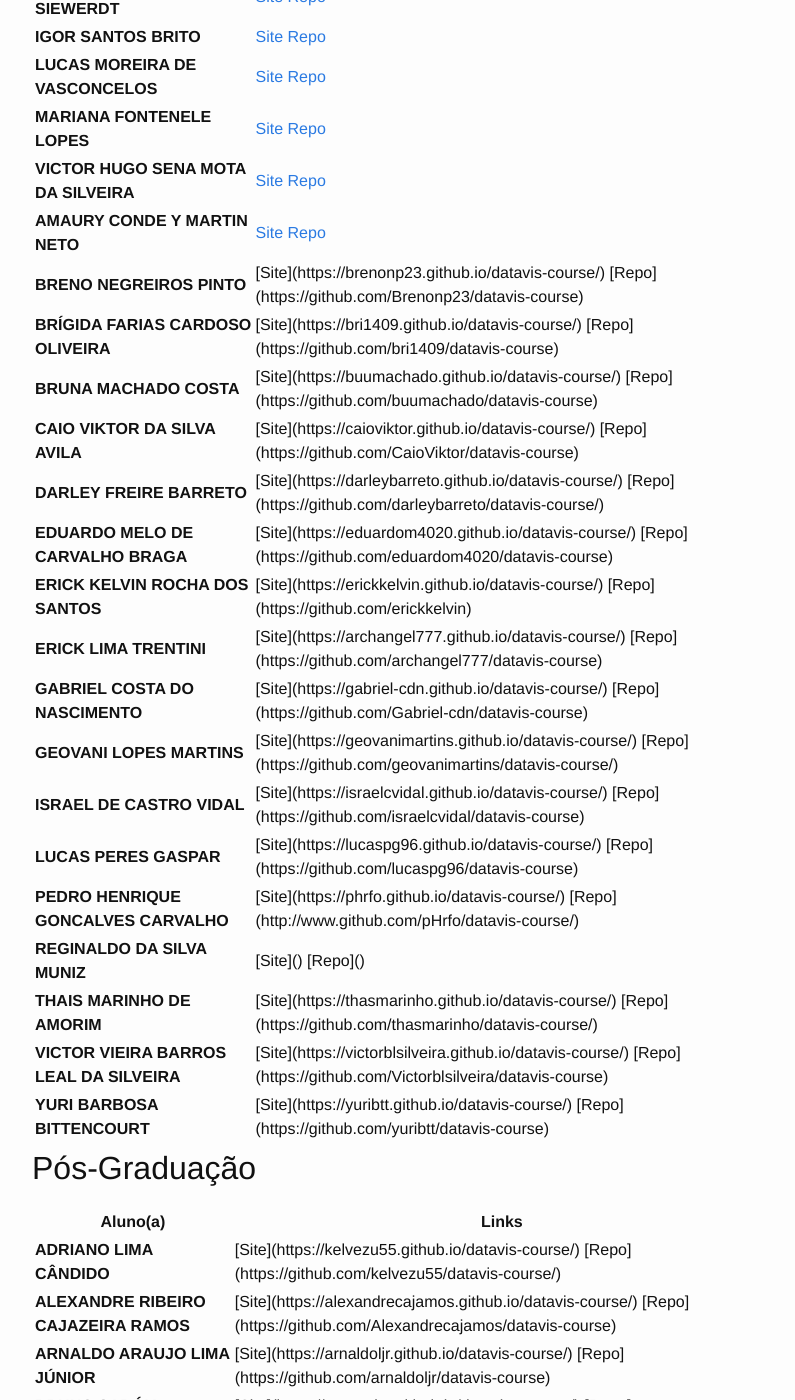
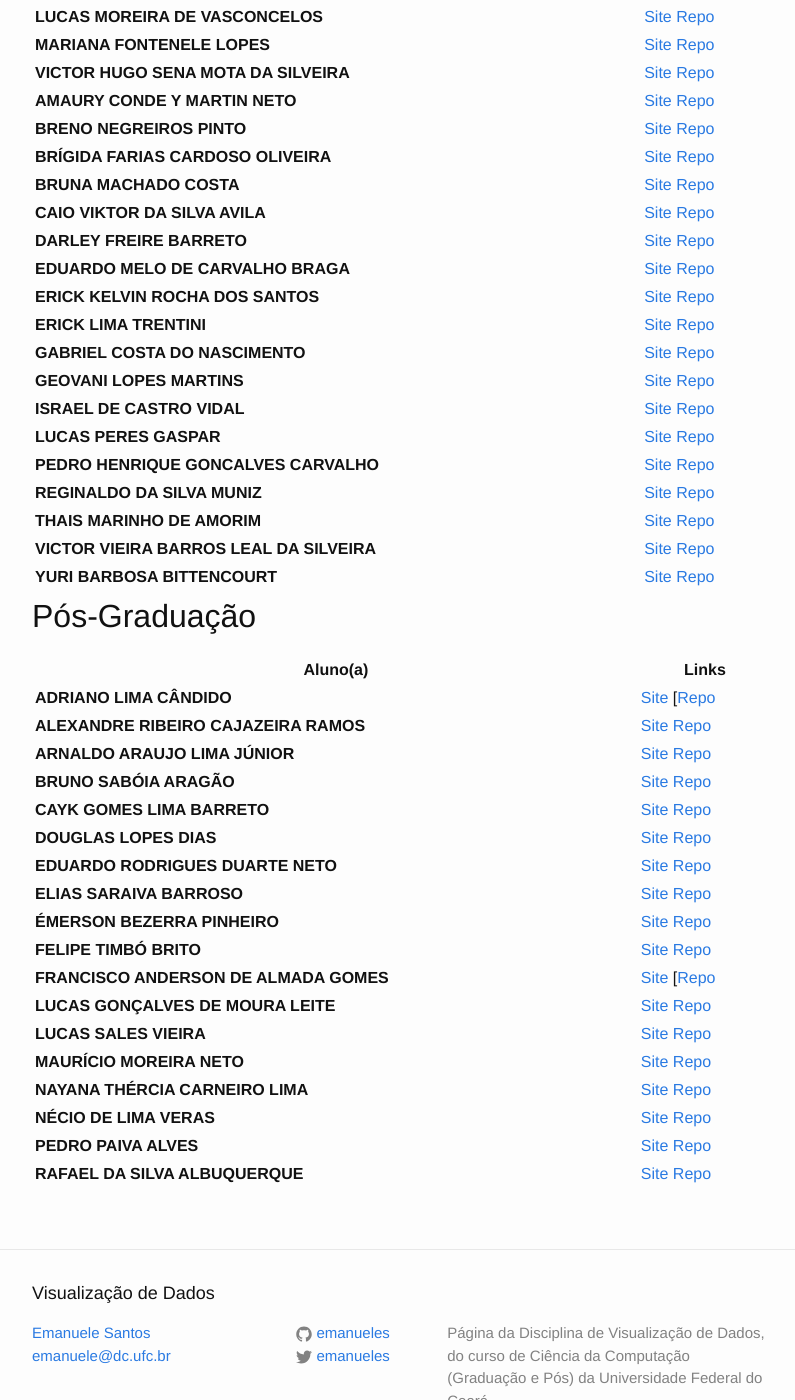
Before and after one commit to emanueles/datavis-course, a Jekyll site: the page built from _posts/2017-09-25-repositorios-alunos.md, in a window 1280 px wide and 1400 px high, scrolled down 424 px. Shown: the whole window, without its empty margins (238-1033 px from the left). Built offline with Jekyll 4.4.1, drawn with Linux system fonts in a browser that asks for light colours; our own code applies the rules of GitHub Pages for plain Markdown files; some of the changed text lies outside the part shown.

Commit message:
Finished syntax fix.

```diff
--- a/_posts/2017-09-25-repositorios-alunos.md
+++ b/_posts/2017-09-25-repositorios-alunos.md
@@ -40,71 +40,71 @@
     </tr>
     <tr>
       <td><b>BRENO NEGREIROS PINTO</b></td>
-      <td>[Site](https://brenonp23.github.io/datavis-course/) [Repo](https://github.com/Brenonp23/datavis-course)</td>
+      <td><a href="https://brenonp23.github.io/datavis-course/">Site</a> <a href="https://github.com/Brenonp23/datavis-course">Repo</a></td>
     </tr>
     <tr>
       <td><b>BRÍGIDA FARIAS CARDOSO OLIVEIRA</b></td>
-      <td>[Site](https://bri1409.github.io/datavis-course/) [Repo](https://github.com/bri1409/datavis-course)</td>
+      <td><a href="https://bri1409.github.io/datavis-course/">Site</a> <a href="https://github.com/bri1409/datavis-course">Repo</a></td>
     </tr>
     <tr>
       <td><b>BRUNA MACHADO COSTA</b></td>
-      <td>[Site](https://buumachado.github.io/datavis-course/) [Repo](https://github.com/buumachado/datavis-course)</td>
+      <td><a href="https://buumachado.github.io/datavis-course/">Site</a> <a href="https://github.com/buumachado/datavis-course">Repo</a></td>
     </tr>
     <tr>
       <td><b>CAIO VIKTOR DA SILVA AVILA</b></td>
-      <td>[Site](https://caioviktor.github.io/datavis-course/) [Repo](https://github.com/CaioViktor/datavis-course)</td>
+      <td><a href="https://caioviktor.github.io/datavis-course/">Site</a> <a href="https://github.com/CaioViktor/datavis-course">Repo</a></td>
     </tr>
     <tr>
       <td><b>DARLEY FREIRE BARRETO</b></td>
-      <td>[Site](https://darleybarreto.github.io/datavis-course/) [Repo](https://github.com/darleybarreto/datavis-course/)</td>
+      <td><a href="https://darleybarreto.github.io/datavis-course/">Site</a> <a href="https://github.com/darleybarreto/datavis-course/">Repo</a></td>
     </tr>
     <tr>
       <td><b>EDUARDO MELO DE CARVALHO BRAGA</b></td>
-      <td>[Site](https://eduardom4020.github.io/datavis-course/) [Repo](https://github.com/eduardom4020/datavis-course)</td>
+      <td><a href="https://eduardom4020.github.io/datavis-course/">Site</a> <a href="https://github.com/eduardom4020/datavis-course">Repo</a></td>
     </tr>
     <tr>
       <td><b>ERICK KELVIN ROCHA DOS SANTOS</b></td>
-      <td>[Site](https://erickkelvin.github.io/datavis-course/) [Repo](https://github.com/erickkelvin)</td>
+      <td><a href="https://erickkelvin.github.io/datavis-course/">Site</a> <a href="https://github.com/erickkelvin/datavis-course/">Repo</a></td>
     </tr>
     <tr>
       <td><b>ERICK LIMA TRENTINI</b></td>
-      <td>[Site](https://archangel777.github.io/datavis-course/) [Repo](https://github.com/archangel777/datavis-course)</td>
+      <td><a href="https://archangel777.github.io/datavis-course/">Site</a> <a href="https://github.com/archangel777/datavis-course">Repo</a></td>
     </tr>
     <tr>
       <td><b>GABRIEL COSTA DO NASCIMENTO</b></td>
-      <td>[Site](https://gabriel-cdn.github.io/datavis-course/) [Repo](https://github.com/Gabriel-cdn/datavis-course)</td>
+      <td><a href="https://gabriel-cdn.github.io/datavis-course/">Site</a> <a href="https://github.com/Gabriel-cdn/datavis-course">Repo</a></td>
     </tr>
     <tr>
       <td><b>GEOVANI LOPES MARTINS</b></td>
-      <td>[Site](https://geovanimartins.github.io/datavis-course/) [Repo](https://github.com/geovanimartins/datavis-course/)</td>
+      <td><a href="https://geovanimartins.github.io/datavis-course/">Site</a> <a href="https://github.com/geovanimartins/datavis-course/">Repo</a></td>
     </tr>
     <tr>
       <td><b>ISRAEL DE CASTRO VIDAL</b></td>
-      <td>[Site](https://israelcvidal.github.io/datavis-course/) [Repo](https://github.com/israelcvidal/datavis-course)</td>
+      <td><a href="https://israelcvidal.github.io/datavis-course/">Site</a> <a href="https://github.com/israelcvidal/datavis-course">Repo</a></td>
     </tr>
     <tr>
       <td><b>LUCAS PERES GASPAR</b></td>
-      <td>[Site](https://lucaspg96.github.io/datavis-course/) [Repo](https://github.com/lucaspg96/datavis-course)</td>
+      <td><a href="https://lucaspg96.github.io/datavis-course/">Site</a> <a href="https://github.com/lucaspg96/datavis-course">Repo</a></td>
     </tr>
     <tr>
       <td><b>PEDRO HENRIQUE GONCALVES CARVALHO</b></td>
-      <td>[Site](https://phrfo.github.io/datavis-course/) [Repo](http://www.github.com/pHrfo/datavis-course/)</td>
+      <td><a href="https://phrfo.github.io/datavis-course/">Site</a> <a href="http://www.github.com/pHrfo/datavis-course/">Repo</a></td>
     </tr>
     <tr>
       <td><b>REGINALDO DA SILVA MUNIZ</b></td>
-      <td>[Site]() [Repo]()</td>
+      <td><a href="https://reginaldomuniz.github.io/datavis-course/">Site</a> <a href="https://github.com/reginaldomuniz">Repo</a></td>
     </tr>
     <tr>
       <td><b>THAIS MARINHO DE AMORIM</b></td>
-      <td>[Site](https://thasmarinho.github.io/datavis-course/) [Repo](https://github.com/thasmarinho/datavis-course/)</td>
+      <td><a href="https://thasmarinho.github.io/datavis-course/">Site</a> <a href="https://github.com/thasmarinho/datavis-course/">Repo</a></td>
     </tr>
     <tr>
       <td><b>VICTOR VIEIRA BARROS LEAL DA SILVEIRA</b></td>
-      <td>[Site](https://victorblsilveira.github.io/datavis-course/) [Repo](https://github.com/Victorblsilveira/datavis-course)</td>
+      <td><a href="https://victorblsilveira.github.io/datavis-course/">Site</a> <a href="https://github.com/Victorblsilveira/datavis-course">Repo</a></td>
     </tr>
     <tr>
       <td><b>YURI BARBOSA BITTENCOURT</b></td>
-      <td>[Site](https://yuribtt.github.io/datavis-course/) [Repo](https://github.com/yuribtt/datavis-course)</td>
+      <td><a href="https://yuribtt.github.io/datavis-course/">Site</a> <a href="https://github.com/yuribtt/datavis-course">Repo</a></td>
     </tr>
 </tbody>
 </table>
@@ -122,75 +122,75 @@
   <tbody>
     <tr>
       <td><b>ADRIANO LIMA CÂNDIDO</b></td>
-      <td>[Site](https://kelvezu55.github.io/datavis-course/) [Repo](https://github.com/kelvezu55/datavis-course/)</td>
+      <td><a href="https://kelvezu55.github.io/datavis-course/">Site</a> [<a href="https://github.com/kelvezu55/datavis-course/">Repo</a></td>
     </tr>
     <tr>
       <td><b>ALEXANDRE RIBEIRO CAJAZEIRA RAMOS</b></td>
-      <td>[Site](https://alexandrecajamos.github.io/datavis-course/) [Repo](https://github.com/Alexandrecajamos/datavis-course)</td>
+      <td><a href="https://alexandrecajamos.github.io/datavis-course/">Site</a> <a href="https://github.com/Alexandrecajamos/datavis-course">Repo</a></td>
     </tr>
     <tr>
       <td><b>ARNALDO ARAUJO LIMA JÚNIOR</b></td>
-      <td>[Site](https://arnaldoljr.github.io/datavis-course/) [Repo](https://github.com/arnaldoljr/datavis-course)</td>
+      <td><a href="https://arnaldoljr.github.io/datavis-course/">Site</a> <a href="https://github.com/arnaldoljr/datavis-course">Repo</a></td>
     </tr>
      <tr>
       <td><b>BRUNO SABÓIA ARAGÃO</b></td>
-      <td>[Site](https://aragaobs.github.io/datavis--course/) [Repo](https://github.com/aragaobs/datavis--course/)</td>
+      <td><a href="https://aragaobs.github.io/datavis--course/">Site</a> <a href="https://github.com/aragaobs/datavis--course/">Repo</a></td>
     </tr>
      <tr>
       <td><b>CAYK GOMES LIMA BARRETO</b></td>
-      <td>[Site](https://cayk.github.io/datavis-course/) [Repo](https://github.com/Cayk/datavis-course)</td>
+      <td><a href="https://cayk.github.io/datavis-course/">Site</a> <a href="https://github.com/Cayk/datavis-course">Repo</a></td>
     </tr>
      <tr>
       <td><b>DOUGLAS LOPES DIAS</b></td>
-      <td>[Site](https://dldouglaslopes.github.io/datavis-course/) [Repo](https://github.com/dldouglaslopes/datavis-course)</td>
+      <td><a href="https://dldouglaslopes.github.io/datavis-course/">Site</a> <a href="https://github.com/dldouglaslopes/datavis-course">Repo</a></td>
     </tr>
      <tr>
       <td><b>EDUARDO RODRIGUES DUARTE NETO</b></td>
-      <td>[Site](https://edurdneto.github.io/datavis-course/) [Repo](https://github.com/edurdneto/datavis-course/)</td>
+      <td><a href="https://edurdneto.github.io/datavis-course/">Site</a> <a href="https://github.com/edurdneto/datavis-course/">Repo</a></td>
     </tr>
     <tr>
       <td><b>ELIAS SARAIVA BARROSO</b></td>
-      <td>[Site](https://elias-barroso.github.io/datavis-course/) [Repo](https://github.com/elias-barroso/datavis-course)</td>
+      <td><a href="https://elias-barroso.github.io/datavis-course/">Site</a> <a href="https://github.com/elias-barroso/datavis-course">Repo</a></td>
     </tr>
     <tr>
       <td><b>ÉMERSON BEZERRA PINHEIRO</b></td>
-      <td>[Site](https://emersonbie.github.io/datavis-course/) [Repo](https://github.com/emersonbie/datavis-course/)</td>
+      <td><a href="https://emersonbie.github.io/datavis-course/">Site</a> <a href="https://github.com/emersonbie/datavis-course/">Repo</a></td>
     </tr>
      <tr>
       <td><b>FELIPE TIMBÓ BRITO</b></td>
-      <td>[Site](https://felipetimbo.github.io/datavis-course/) [Repo](https://github.com/felipetimbo/datavis-course/)</td>
+      <td><a href="https://felipetimbo.github.io/datavis-course/">Site</a> <a href="https://github.com/felipetimbo/datavis-course/">Repo</a></td>
     </tr>
      <tr>
       <td><b>FRANCISCO ANDERSON DE ALMADA GOMES</b></td>
-      <td>[???]() [Repo](https://github.com/andersonalmada/datavis-course)</td>
+      <td><a href="https://andersonalmada.github.io/datavis-course/">Site</a> [<a href="https://github.com/andersonalmada/datavis-course">Repo</a></td>
     </tr>
      <tr>
       <td><b>LUCAS GONÇALVES DE MOURA LEITE</b></td>
-      <td>[Site](https://lucasgml.github.io/datavis-course/) [Repo](https://github.com/lucasgml/datavis-course/)</td>
+      <td><a href="https://lucasgml.github.io/datavis-course/">Site</a> <a href="https://github.com/lucasgml/datavis-course/">Repo</a></td>
     </tr>
      <tr>
       <td><b>LUCAS SALES VIEIRA</b></td>
-      <td>[Site](https://lucassales.github.io/datavis-course/) [Repo](https://github.com/LucasSales/datavis-course)</td>
+      <td><a href="https://lucassales.github.io/datavis-course/">Site</a> <a href="https://github.com/LucasSales/datavis-course">Repo</a></td>
     </tr>
      <tr>
       <td><b>MAURÍCIO MOREIRA NETO</b></td>
-      <td>[Site](https://maumneto.github.io/datavis-course) [Repo](https://github.com/maumneto/datavis-course)</td>
+      <td><a href="https://maumneto.github.io/datavis-course">Site</a> <a href="https://github.com/maumneto/datavis-course">Repo</a></td>
     </tr>
      <tr>
       <td><b>NAYANA THÉRCIA CARNEIRO LIMA</b></td>
-      <td>[Site](https://nayanatcl.github.io/datavis-course/) [Repo](https://github.com/nayanatcl/datavis-course)</td>
+      <td><a href="https://nayanatcl.github.io/datavis-course/">Site</a> <a href="https://github.com/nayanatcl/datavis-course">Repo</a></td>
     </tr>
      <tr>
       <td><b>NÉCIO DE LIMA VERAS</b></td>
-      <td>[Site](https://necioveras.github.io/datavis-course/) [Repo](https://github.com/necioveras/datavis-course)</td>
+      <td><a href="https://necioveras.github.io/datavis-course/">Site</a> <a href="https://github.com/necioveras/datavis-course">Repo</a></td>
     </tr>
      <tr>
       <td><b>PEDRO PAIVA ALVES</b></td>
-      <td>[Site](https://pedropaiva00.github.io/datavis-course/) [Repo](https://github.com/pedropaiva00/datavis-course)</td>
+      <td><a href="https://pedropaiva00.github.io/datavis-course/">Site</a> <a href="https://github.com/pedropaiva00/datavis-course">Repo</a></td>
     </tr>
      <tr>
       <td><b>RAFAEL DA SILVA ALBUQUERQUE</b></td>
-      <td>[Site](https://rafaelsilvaalbuquerque.github.io/datavis-course/) [Repo](https://github.com/RafaelSilvaAlbuquerque/datavis-course)</td>
+      <td><a href="https://rafaelsilvaalbuquerque.github.io/datavis-course/">Site</a> <a href="https://github.com/RafaelSilvaAlbuquerque/datavis-course">Repo</a></td>
     </tr>
     </tbody>
 </table>
```
